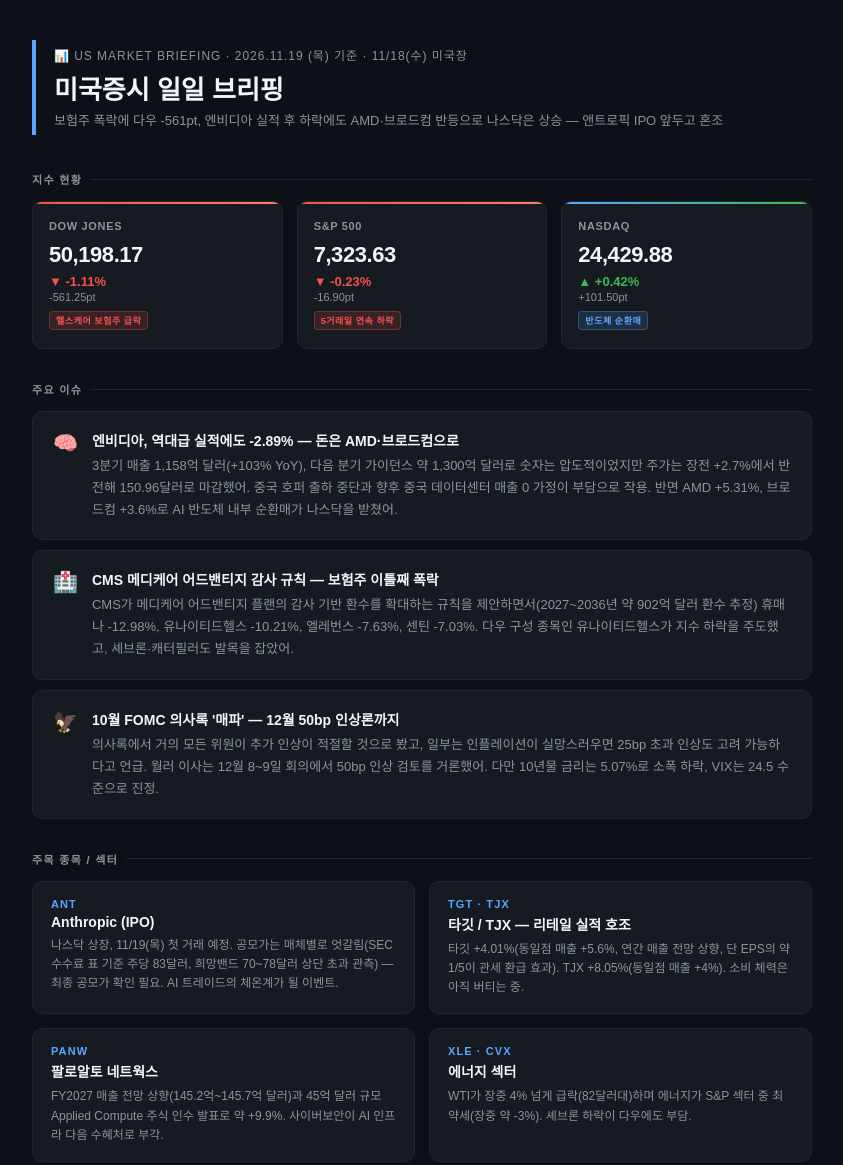
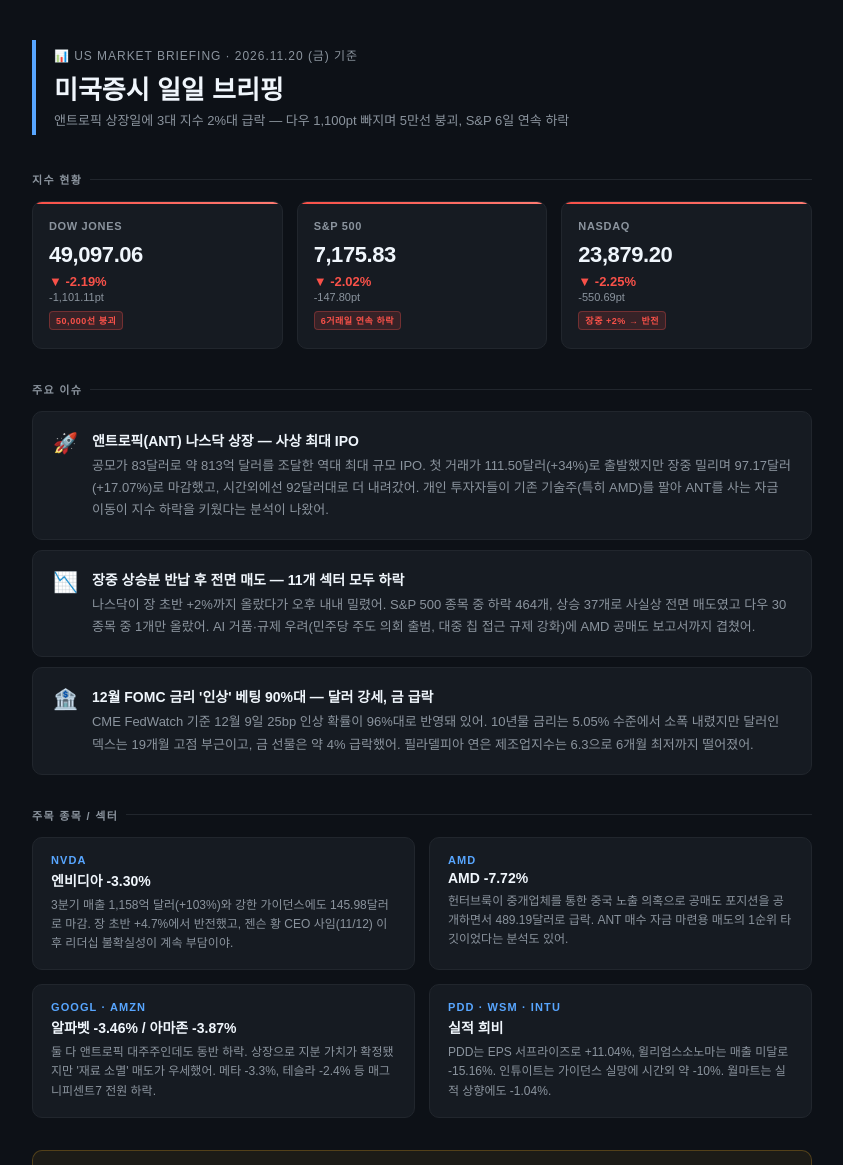
Before and after one commit to ksjin09/market-briefing, a plain HTML site: page index.html in a window 1280 px wide. Shown: the top 1165 px of the page, without its empty margins (218-1061 px from the left). Drawn offline with Linux system fonts and the light colour scheme.

Commit message:
briefing 20261120

```diff
--- a/index.html
+++ b/index.html
@@ -3,7 +3,7 @@
 <head>
   <meta charset="UTF-8" />
   <meta name="viewport" content="width=device-width, initial-scale=1.0"/>
-  <title>미국증시 브리핑 | 2026.11.19</title>
+  <title>미국증시 브리핑 | 2026.11.20</title>
   <style>
     * { margin: 0; padding: 0; box-sizing: border-box; }
     body { font-family: 'Apple SD Gothic Neo', 'Malgun Gothic', sans-serif; background: #0d1117; color: #e6edf3; min-height: 100vh; padding: 40px 20px; }
@@ -27,6 +27,10 @@
     .badge.record { background: rgba(63, 185, 80, 0.15); color: #3fb950; border-color: rgba(63, 185, 80, 0.3); }
     .badge.neg { background: rgba(248, 81, 73, 0.15); color: #f85149; border-color: rgba(248, 81, 73, 0.3); }
     .weekly-grid { display: grid; grid-template-columns: repeat(3, 1fr); gap: 14px; margin-bottom: 32px; }
+    .weekly-card { background: #161b22; border: 1px solid #21262d; border-radius: 10px; padding: 14px 16px; display: flex; justify-content: space-between; align-items: center; }
+    .weekly-label { font-size: 12px; color: #8b949e; }
+    .weekly-val { font-size: 16px; font-weight: 700; color: #3fb950; }
+    .weekly-val.down { color: #f85149; }
     .issue-list { margin-bottom: 32px; }
     .issue-item { background: #161b22; border: 1px solid #21262d; border-radius: 10px; padding: 18px 20px; margin-bottom: 10px; display: flex; gap: 14px; align-items: flex-start; }
     .issue-icon { font-size: 20px; flex-shrink: 0; margin-top: 1px; }
@@ -37,7 +41,7 @@
     .stock-ticker { font-size: 11px; font-weight: 700; color: #58a6ff; letter-spacing: 0.1em; margin-bottom: 4px; }
     .stock-name { font-size: 14px; font-weight: 600; color: #f0f6fc; margin-bottom: 6px; }
     .stock-desc { font-size: 12px; color: #8b949e; line-height: 1.6; }
-    .notice { background: rgba(210, 153, 34, 0.08); border: 1px solid rgba(210, 153, 34, 0.3); border-radius: 10px; padding: 14px 18px; display: flex; align-items: center; gap: 12px; margin-bottom: 32px; font-size: 13px; color: #d29922; line-height: 1.6; }
+    .notice { background: rgba(210, 153, 34, 0.08); border: 1px solid rgba(210, 153, 34, 0.3); border-radius: 10px; padding: 14px 18px; display: flex; align-items: center; gap: 12px; margin-bottom: 32px; font-size: 13px; color: #d29922; }
     .outlook { background: #161b22; border: 1px solid #21262d; border-radius: 10px; padding: 20px; margin-bottom: 32px; }
     .outlook p { font-size: 13px; color: #8b949e; line-height: 1.85; }
     .outlook strong { color: #e6edf3; }
@@ -48,70 +52,70 @@
 <body>
 <div class="container">
   <div class="header">
-    <div class="date">📊 US Market Briefing · 2026.11.19 (목) 기준 · 11/18(수) 미국장</div>
+    <div class="date">📊 US Market Briefing · 2026.11.20 (금) 기준</div>
     <h1>미국증시 일일 브리핑</h1>
-    <div class="subtitle">보험주 폭락에 다우 -561pt, 엔비디아 실적 후 하락에도 AMD·브로드컴 반등으로 나스닥은 상승 — 앤트로픽 IPO 앞두고 혼조</div>
+    <div class="subtitle">앤트로픽 상장일에 3대 지수 2%대 급락 — 다우 1,100pt 빠지며 5만선 붕괴, S&amp;P 6일 연속 하락</div>
   </div>
 
   <div class="section-title">지수 현황</div>
   <div class="index-grid">
     <div class="index-card down">
       <div class="index-name">DOW JONES</div>
-      <div class="index-value">50,198.17</div>
-      <div class="index-change down">▼ -1.11%</div>
-      <div class="index-pts">-561.25pt</div>
-      <div class="badge neg">헬스케어 보험주 급락</div>
+      <div class="index-value">49,097.06</div>
+      <div class="index-change down">▼ -2.19%</div>
+      <div class="index-pts">-1,101.11pt</div>
+      <div class="badge neg">50,000선 붕괴</div>
     </div>
     <div class="index-card down">
       <div class="index-name">S&amp;P 500</div>
-      <div class="index-value">7,323.63</div>
-      <div class="index-change down">▼ -0.23%</div>
-      <div class="index-pts">-16.90pt</div>
-      <div class="badge neg">5거래일 연속 하락</div>
+      <div class="index-value">7,175.83</div>
+      <div class="index-change down">▼ -2.02%</div>
+      <div class="index-pts">-147.80pt</div>
+      <div class="badge neg">6거래일 연속 하락</div>
     </div>
-    <div class="index-card">
+    <div class="index-card down">
       <div class="index-name">NASDAQ</div>
-      <div class="index-value">24,429.88</div>
-      <div class="index-change">▲ +0.42%</div>
-      <div class="index-pts">+101.50pt</div>
-      <div class="badge">반도체 순환매</div>
+      <div class="index-value">23,879.20</div>
+      <div class="index-change down">▼ -2.25%</div>
+      <div class="index-pts">-550.69pt</div>
+      <div class="badge neg">장중 +2% → 반전</div>
     </div>
   </div>
 
   <div class="section-title">주요 이슈</div>
   <div class="issue-list">
     <div class="issue-item">
-      <div class="issue-icon">🧠</div>
-      <div><div class="issue-title">엔비디아, 역대급 실적에도 -2.89% — 돈은 AMD·브로드컴으로</div><div class="issue-body">3분기 매출 1,158억 달러(+103% YoY), 다음 분기 가이던스 약 1,300억 달러로 숫자는 압도적이었지만 주가는 장전 +2.7%에서 반전해 150.96달러로 마감했어. 중국 호퍼 출하 중단과 향후 중국 데이터센터 매출 0 가정이 부담으로 작용. 반면 AMD +5.31%, 브로드컴 +3.6%로 AI 반도체 내부 순환매가 나스닥을 받쳤어.</div></div>
+      <div class="issue-icon">🚀</div>
+      <div><div class="issue-title">앤트로픽(ANT) 나스닥 상장 — 사상 최대 IPO</div><div class="issue-body">공모가 83달러로 약 813억 달러를 조달한 역대 최대 규모 IPO. 첫 거래가 111.50달러(+34%)로 출발했지만 장중 밀리며 97.17달러(+17.07%)로 마감했고, 시간외에선 92달러대로 더 내려갔어. 개인 투자자들이 기존 기술주(특히 AMD)를 팔아 ANT를 사는 자금 이동이 지수 하락을 키웠다는 분석이 나왔어.</div></div>
     </div>
     <div class="issue-item">
-      <div class="issue-icon">🏥</div>
-      <div><div class="issue-title">CMS 메디케어 어드밴티지 감사 규칙 — 보험주 이틀째 폭락</div><div class="issue-body">CMS가 메디케어 어드밴티지 플랜의 감사 기반 환수를 확대하는 규칙을 제안하면서(2027~2036년 약 902억 달러 환수 추정) 휴매나 -12.98%, 유나이티드헬스 -10.21%, 엘레번스 -7.63%, 센틴 -7.03%. 다우 구성 종목인 유나이티드헬스가 지수 하락을 주도했고, 셰브론·캐터필러도 발목을 잡았어.</div></div>
+      <div class="issue-icon">📉</div>
+      <div><div class="issue-title">장중 상승분 반납 후 전면 매도 — 11개 섹터 모두 하락</div><div class="issue-body">나스닥이 장 초반 +2%까지 올랐다가 오후 내내 밀렸어. S&amp;P 500 종목 중 하락 464개, 상승 37개로 사실상 전면 매도였고 다우 30종목 중 1개만 올랐어. AI 거품·규제 우려(민주당 주도 의회 출범, 대중 칩 접근 규제 강화)에 AMD 공매도 보고서까지 겹쳤어.</div></div>
     </div>
     <div class="issue-item">
-      <div class="issue-icon">🦅</div>
-      <div><div class="issue-title">10월 FOMC 의사록 '매파' — 12월 50bp 인상론까지</div><div class="issue-body">의사록에서 거의 모든 위원이 추가 인상이 적절할 것으로 봤고, 일부는 인플레이션이 실망스러우면 25bp 초과 인상도 고려 가능하다고 언급. 월러 이사는 12월 8~9일 회의에서 50bp 인상 검토를 거론했어. 다만 10년물 금리는 5.07%로 소폭 하락, VIX는 24.5 수준으로 진정.</div></div>
+      <div class="issue-icon">🏦</div>
+      <div><div class="issue-title">12월 FOMC 금리 '인상' 베팅 90%대 — 달러 강세, 금 급락</div><div class="issue-body">CME FedWatch 기준 12월 9일 25bp 인상 확률이 96%대로 반영돼 있어. 10년물 금리는 5.05% 수준에서 소폭 내렸지만 달러인덱스는 19개월 고점 부근이고, 금 선물은 약 4% 급락했어. 필라델피아 연은 제조업지수는 6.3으로 6개월 최저까지 떨어졌어.</div></div>
     </div>
   </div>
 
   <div class="section-title">주목 종목 / 섹터</div>
   <div class="stock-grid">
-    <div class="stock-card"><div class="stock-ticker">ANT</div><div class="stock-name">Anthropic (IPO)</div><div class="stock-desc">나스닥 상장, 11/19(목) 첫 거래 예정. 공모가는 매체별로 엇갈림(SEC 수수료 표 기준 주당 83달러, 희망밴드 70~78달러 상단 초과 관측) — 최종 공모가 확인 필요. AI 트레이드의 체온계가 될 이벤트.</div></div>
-    <div class="stock-card"><div class="stock-ticker">TGT · TJX</div><div class="stock-name">타깃 / TJX — 리테일 실적 호조</div><div class="stock-desc">타깃 +4.01%(동일점 매출 +5.6%, 연간 매출 전망 상향, 단 EPS의 약 1/5이 관세 환급 효과). TJX +8.05%(동일점 매출 +4%). 소비 체력은 아직 버티는 중.</div></div>
-    <div class="stock-card"><div class="stock-ticker">PANW</div><div class="stock-name">팔로알토 네트웍스</div><div class="stock-desc">FY2027 매출 전망 상향(145.2억~145.7억 달러)과 45억 달러 규모 Applied Compute 주식 인수 발표로 약 +9.9%. 사이버보안이 AI 인프라 다음 수혜처로 부각.</div></div>
-    <div class="stock-card"><div class="stock-ticker">XLE · CVX</div><div class="stock-name">에너지 섹터</div><div class="stock-desc">WTI가 장중 4% 넘게 급락(82달러대)하며 에너지가 S&amp;P 섹터 중 최약세(장중 약 -3%). 셰브론 하락이 다우에도 부담.</div></div>
+    <div class="stock-card"><div class="stock-ticker">NVDA</div><div class="stock-name">엔비디아 -3.30%</div><div class="stock-desc">3분기 매출 1,158억 달러(+103%)와 강한 가이던스에도 145.98달러로 마감. 장 초반 +4.7%에서 반전했고, 젠슨 황 CEO 사임(11/12) 이후 리더십 불확실성이 계속 부담이야.</div></div>
+    <div class="stock-card"><div class="stock-ticker">AMD</div><div class="stock-name">AMD -7.72%</div><div class="stock-desc">헌터브룩이 중개업체를 통한 중국 노출 의혹으로 공매도 포지션을 공개하면서 489.19달러로 급락. ANT 매수 자금 마련용 매도의 1순위 타깃이었다는 분석도 있어.</div></div>
+    <div class="stock-card"><div class="stock-ticker">GOOGL · AMZN</div><div class="stock-name">알파벳 -3.46% / 아마존 -3.87%</div><div class="stock-desc">둘 다 앤트로픽 대주주인데도 동반 하락. 상장으로 지분 가치가 확정됐지만 '재료 소멸' 매도가 우세했어. 메타 -3.3%, 테슬라 -2.4% 등 매그니피센트7 전원 하락.</div></div>
+    <div class="stock-card"><div class="stock-ticker">PDD · WSM · INTU</div><div class="stock-name">실적 희비</div><div class="stock-desc">PDD는 EPS 서프라이즈로 +11.04%, 윌리엄스소노마는 매출 미달로 -15.16%. 인튜이트는 가이던스 실망에 시간외 약 -10%. 월마트는 실적 상향에도 -1.04%.</div></div>
   </div>
 
-  <div class="notice">⚠️ S&amp;P 500 5거래일 연속 하락(6월 이후 최장) · 미 10년물 5%대 고착 · 다우-나스닥 극단적 디커플링. 앤트로픽 공모가는 소스 간 불일치로 확인 필요.</div>
+  <div class="notice">⚠️ VIX 28.44(+15.8%)로 공포 구간 진입. ANT는 시간외 -4.7%로 상장 이틀째 변동성 주의 · 오늘(금) 월러·쿡 연준 이사 발언, 미시간대 소비자심리 확정치 발표</div>
 
   <div class="section-title">단기 시장 시각</div>
   <div class="outlook"><p>
-    <strong>긍정 요인:</strong> 엔비디아 가이던스와 FY2028 성장 전망 상향(약 75%)은 AI 수요가 꺾이지 않았다는 증거고, 수급이 AMD·브로드컴·사이버보안으로 넓어지는 건 건강한 신호야. 타깃·TJX가 보여준 소비 체력, 금리·VIX의 소폭 진정도 받침목.<br/><br/>
-    <strong>주의 요인:</strong> 연준이 인하가 아니라 '인상' 사이클을 논의 중이라는 게 핵심 리스크. 10년물 5% 위에서 밸류에이션 부담이 크고, CMS 규칙처럼 정책 리스크가 섹터 단위로 터지는 중. 앤트로픽 초대형 IPO가 기존 AI 대형주의 수급을 빨아들일 가능성도 체크해야 해.<br/><br/>
-    <strong>결론:</strong> 지수보다 섹터 장세. 단기 방향은 오늘 밤 앤트로픽 첫 거래 성적과 월마트 실적, 그리고 12월 FOMC 인상 폭 기대치가 결정할 것 — 변동성 높은 구간이니 추격 매수보다는 관망이 유리해 보여.
+    <strong>긍정 요인:</strong> 엔비디아 실적과 가이던스 자체는 여전히 강하고, 국채 금리는 소폭 하락했어. 이번 하락의 일부는 초대형 IPO로 인한 일시적 자금 이동이라 수급이 정리되면 되돌림 여지가 있어.<br/><br/>
+    <strong>주의 요인:</strong> S&amp;P 6일 연속 하락, VIX 28대, 12월 금리 인상 기정사실화, 강달러가 동시에 겹쳤어. AI 규제·대중 칩 리스크와 엔비디아 리더십 공백, 호르무즈 등 지정학 변수도 살아 있어.<br/><br/>
+    <strong>결론:</strong> 단순 조정보다는 'AI 랠리 피로 + 긴축 재개'가 만나는 구간이야. 오늘 연준 인사 발언과 ANT 둘째 날 흐름이 반등 여부를 가를 가능성이 커서, 추격 매수보다는 변동성 확인이 먼저야.
   </p></div>
 
-  <div class="footer">데이터 출처: Yahoo Finance(시장 개요), TradingKey, Vista Partners, StockTitan · 생성일시: 2026.11.19</div>
+  <div class="footer">데이터 출처: US Stock Info(Yahoo Finance), Yahoo Finance Live, The Motley Fool, CappNotes · 생성일시: 2026.11.20</div>
 </div>
 </body>
 </html>
```
